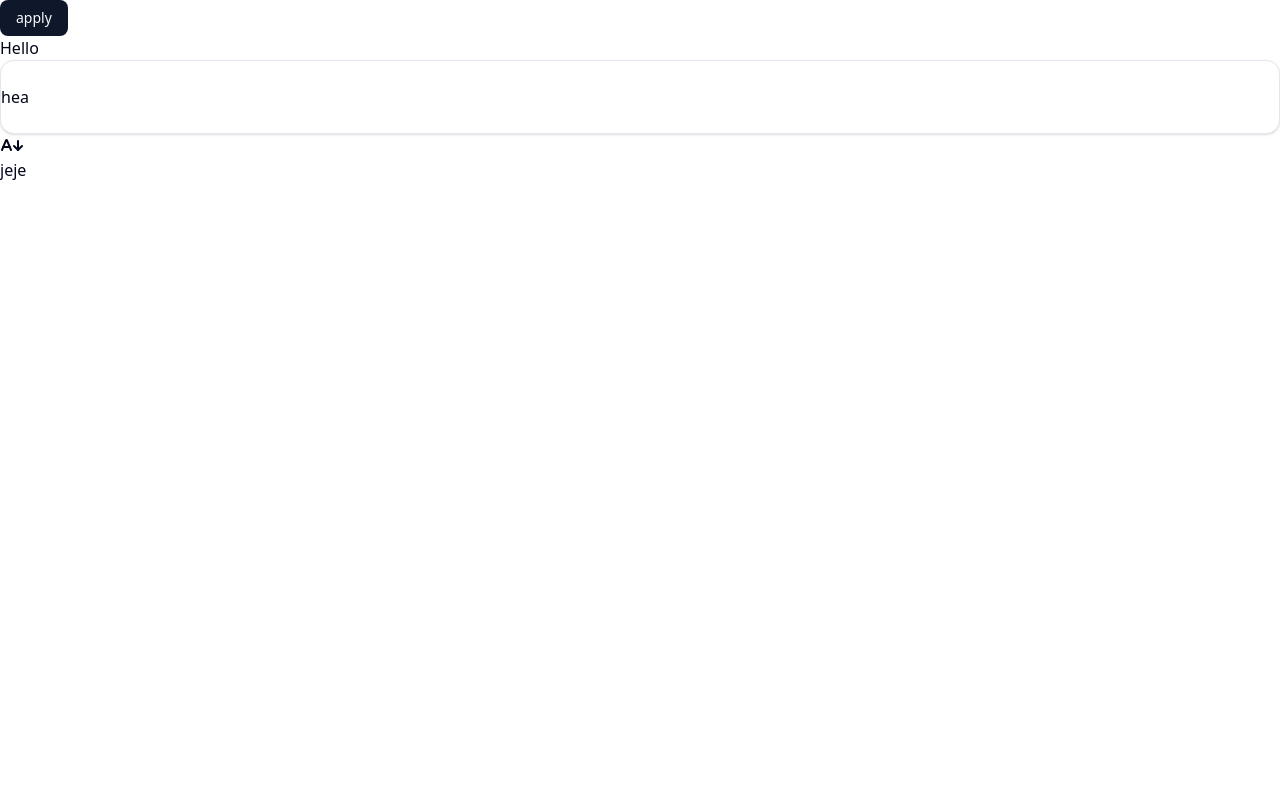
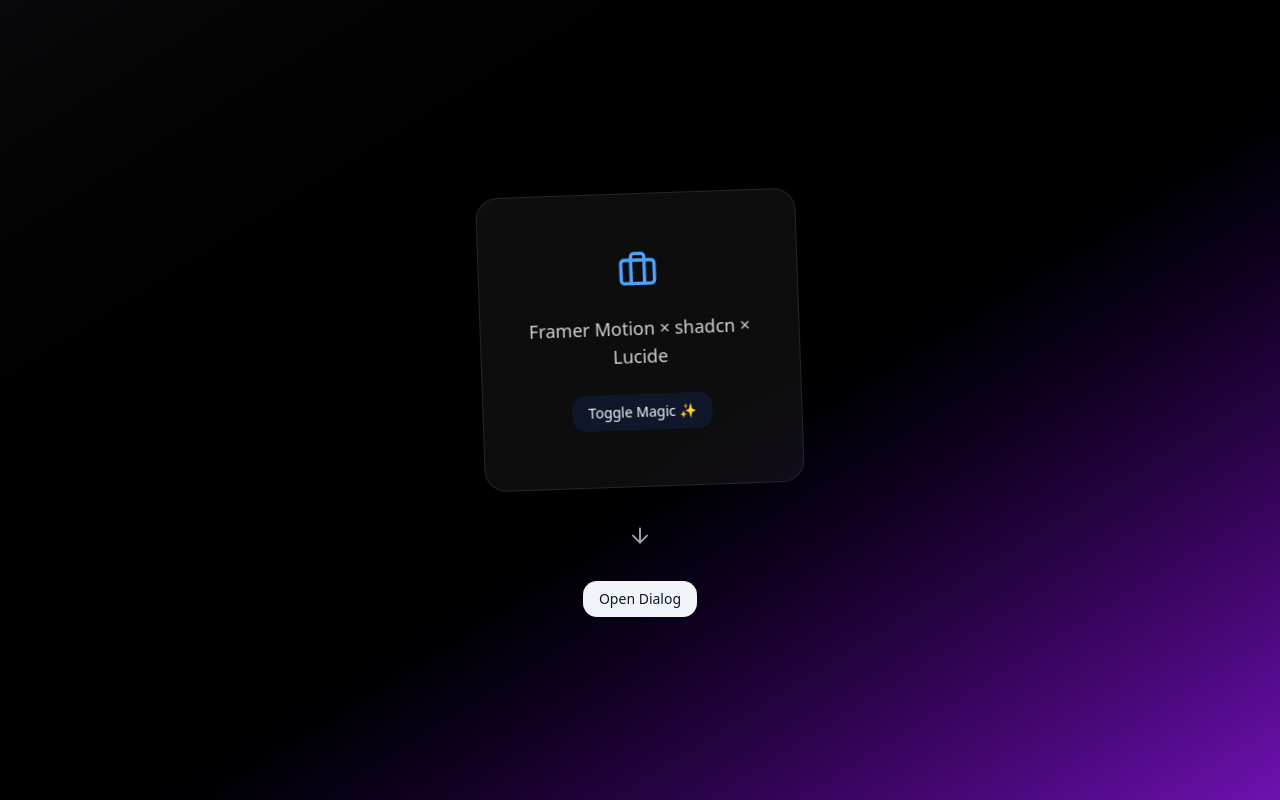
Before and after one commit to vineet-k09/uiux, a Next.js app: page / in a window 1280 px wide. Built offline with nearby package versions, Linux system fonts and the light colour scheme.

Commit message:
base done

```diff
--- a/app/page.tsx
+++ b/app/page.tsx
@@ -1,22 +1,103 @@
-import { Button } from "@/components/ui/button";
-import { Card } from "@/components/ui/card";
-import { Dialog } from "@/components/ui/dialog";
-import { motion } from "framer-motion";
-import { LucideAArrowDown } from "lucide-react";
+'use client'
+
+import { useEffect, useState } from "react"
+import { motion } from "framer-motion"
+
+import { Button } from "@/components/ui/button"
+import { Card, CardContent } from "@/components/ui/card"
+import {
+  Dialog,
+  DialogContent,
+  DialogHeader,
+  DialogTitle,
+  DialogTrigger
+} from "@/components/ui/dialog"
+
+import { ArrowDown, Briefcase } from "lucide-react"
 
 export default function Home() {
+  const [isChanging, setIsChanging] = useState(false)
+
+  useEffect(() => {
+    const interval = setInterval(() => {
+      setIsChanging(prev => !prev)
+    }, 2000)
+
+    return () => clearInterval(interval)
+  }, [])
+
   return (
-  <div>
-    <Button>apply</Button>
-    <motion.div
-    initial = {{opacity: 0}}
-    animate = {{opacity: 1}}
-    >Hello
-    </motion.div>
+    <div className="min-h-screen flex items-center justify-center bg-linear-to-br from-zinc-950 via-black to-purple-800 text-white">
 
-    <Card>hea</Card>
-    <LucideAArrowDown></LucideAArrowDown>
-    <Dialog>jeje</Dialog>
-  </div>
-  );
+      <motion.div
+        animate={{ opacity: 1 }}
+        initial={{ opacity: 0 }}
+        transition={{ duration: 1 }}
+        className="flex flex-col items-center gap-10 p-10"
+      >
+
+        {/* Floating Animated Card */}
+        <motion.div
+          animate={{
+            y: isChanging ? -10 : 10,
+            rotate: isChanging ? 2 : -2,
+            scale: isChanging ? 1.05 : 1
+          }}
+          transition={{ type: "spring", stiffness: 100 }}
+        >
+          <Card className="w-80 backdrop-blur-xl bg-white/5 border-white/10 shadow-2xl rounded-3xl">
+            <CardContent className="p-8 flex flex-col items-center gap-6">
+
+              <motion.div
+                animate={{ rotate: isChanging ? 180 : 0 }}
+                transition={{ duration: 0.6 }}
+                className="text-blue-400"
+              >
+                <Briefcase size={40} />
+              </motion.div>
+
+              <p className="text-lg text-zinc-300 text-center">
+                Framer Motion × shadcn × Lucide
+              </p>
+
+              <Button
+                onClick={() => setIsChanging(prev => !prev)}
+                className="rounded-xl"
+              >
+                Toggle Magic ✨
+              </Button>
+
+            </CardContent>
+          </Card>
+        </motion.div>
+
+        {/* Animated Icon */}
+        <motion.div
+          animate={{ y: isChanging ? 0 : 15 }}
+          transition={{ repeat: Infinity, duration: 1.2 }}
+        >
+          <ArrowDown className="text-zinc-400" />
+        </motion.div>
+
+        {/* Dialog */}
+        <Dialog>
+          <DialogTrigger asChild>
+            <Button variant="secondary" className="rounded-xl">
+              Open Dialog
+            </Button>
+          </DialogTrigger>
+
+          <DialogContent className="bg-zinc-900 border-white/10 rounded-2xl text-white">
+            <DialogHeader>
+              <DialogTitle>
+                Everything Works 🎉
+              </DialogTitle>
+            </DialogHeader>
+            This is fully animated, styled, and integrated.
+          </DialogContent>
+        </Dialog>
+
+      </motion.div>
+    </div>
+  )
 }
--- /dev/null
+++ b/declare.d.ts
@@ -0,0 +1 @@
+declare module '*.css';
```
Also changed, not shown: components.json, 1 other file (tests, documents, lock files or other folders).
